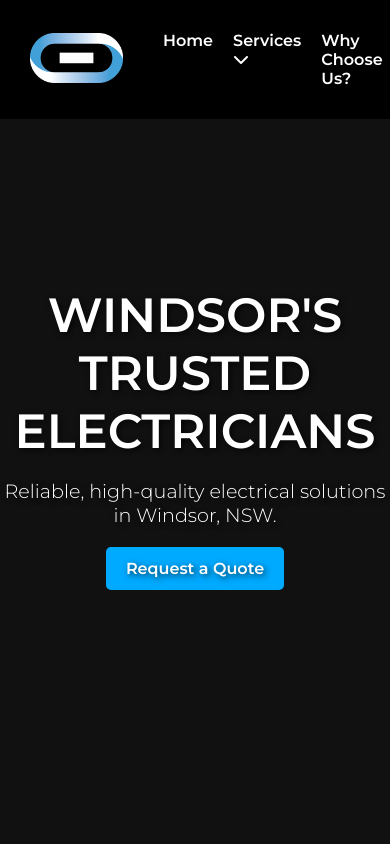
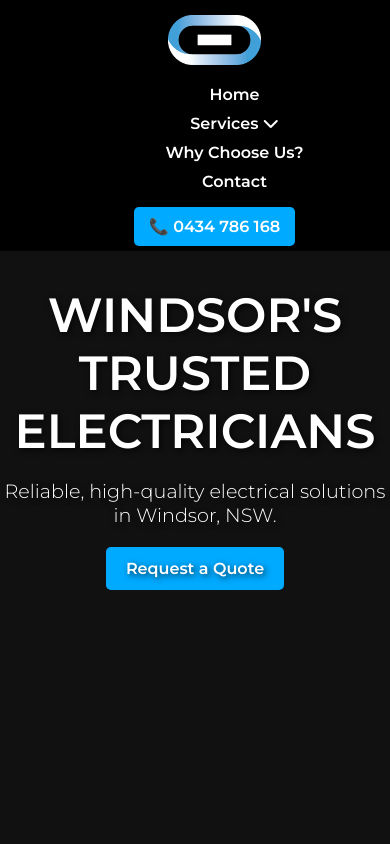
Before and after one commit to tomcuddy1/cuddy-electrical, a plain HTML site: page index.html in a window 390 px wide. Shown: the top 844 px of the page. Drawn offline with Linux system fonts and the light colour scheme.

Commit message:
Update style.css

```diff
--- a/css/style.css
+++ b/css/style.css
@@ -13,22 +13,28 @@ nav {
     justify-content: space-between;
     align-items: center;
     background-color: black;
-    padding: 15px 30px;
+    padding: 15px 5%;
     position: fixed;
     width: 100%;
     top: 0;
     left: 0;
     z-index: 1000;
+    flex-wrap: wrap; /* Ensures responsiveness */
 }
 
+/* Logo */
 .logo img {
     height: 50px;
+    max-width: 100%;
 }
 
+/* Navigation Links */
 .nav-links {
     list-style: none;
     display: flex;
     gap: 20px;
+    flex-grow: 1; /* Ensures it expands */
+    justify-content: center; /* Centers nav items */
 }
 
 .nav-links li {
@@ -72,8 +78,9 @@ nav {
     display: block;
 }
 
+/* Phone Number Button */
 .phone {
-    margin-left: auto;
+    flex-shrink: 0; /* Prevents shrinking */
 }
 
 .phone-btn {
@@ -83,10 +90,29 @@ nav {
     color: white;
     text-decoration: none;
     font-weight: bold;
+    white-space: nowrap; /* Prevents text from wrapping */
 }
 
 .phone-btn:hover {
     background: #0088cc;
+}
+
+/* Mobile Responsive Fix */
+@media (max-width: 768px) {
+    nav {
+        flex-direction: column;
+        align-items: center;
+    }
+
+    .nav-links {
+        flex-direction: column;
+        align-items: center;
+        gap: 10px;
+    }
+
+    .phone {
+        margin-top: 10px;
+    }
 }
 
 /* Hero Section */
```
